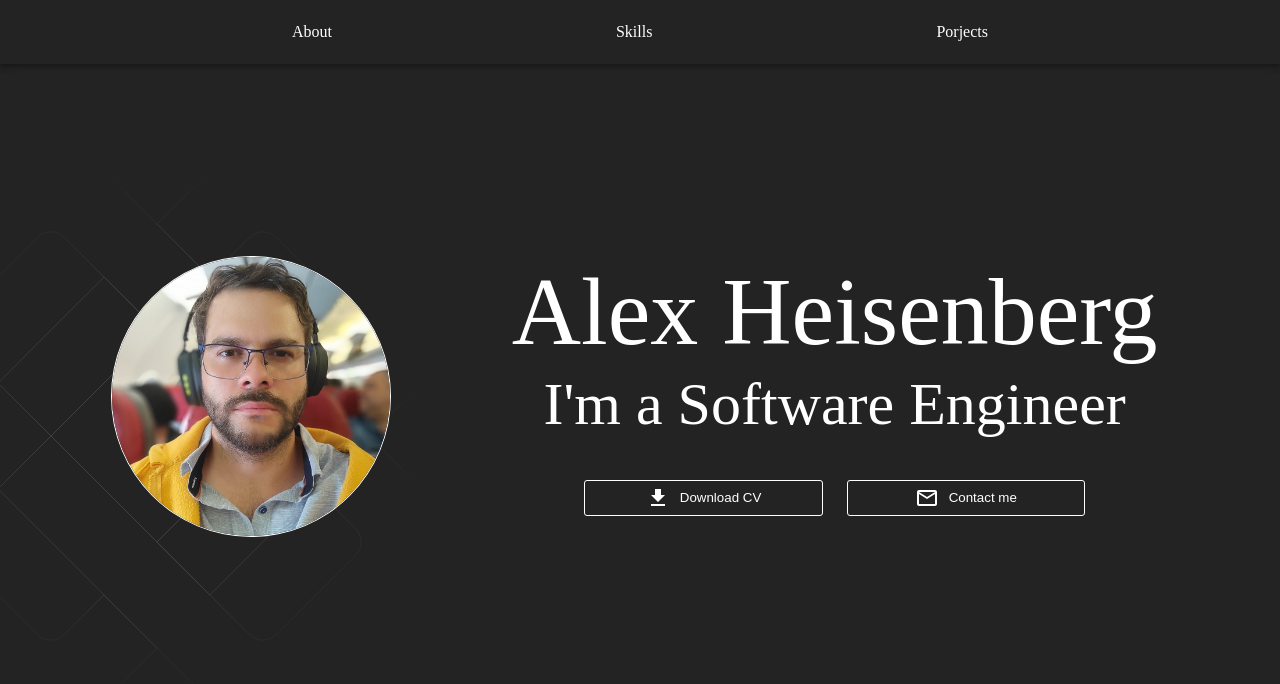
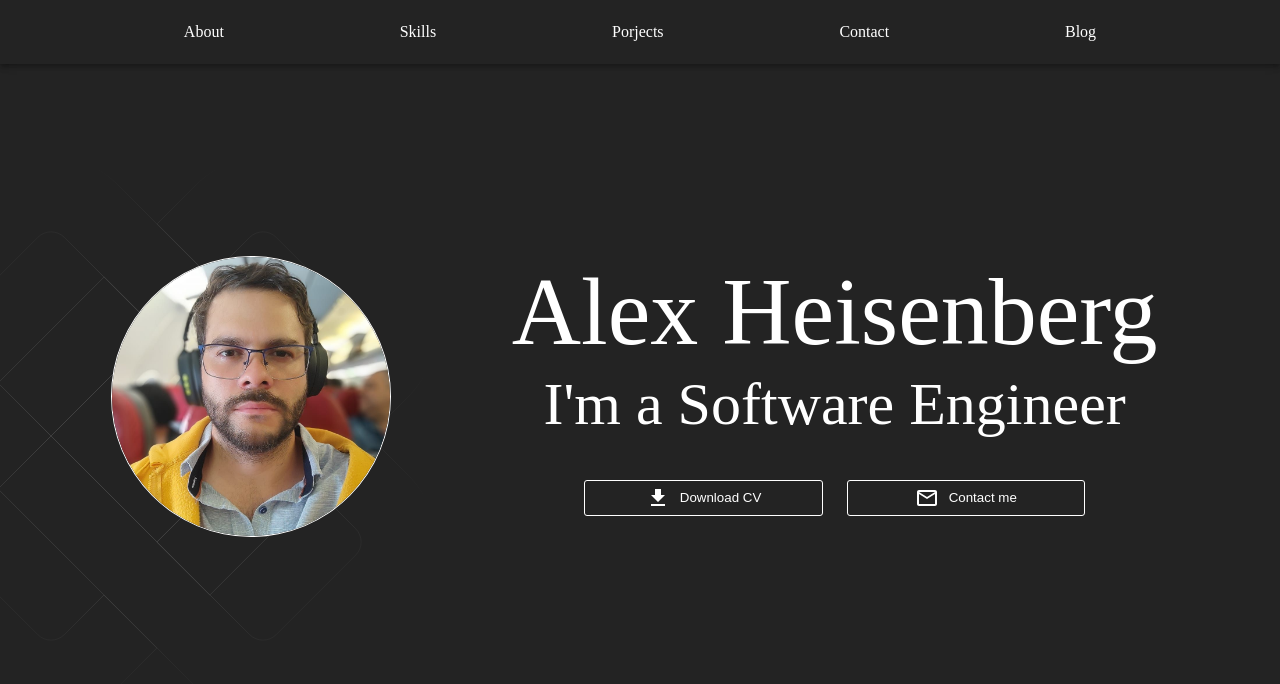
Before and after one commit to alexdev613/my-first-portfolio, a React (Vite) app: page / in a window 1280 px wide. Shown: the top 684 px of the page. Built offline with nearby package versions, Linux system fonts and the light colour scheme.

Commit message:
feat: increase Contact and Blog items in the NavBar menu

```diff
--- a/src/components/NavBar/NavBar.tsx
+++ b/src/components/NavBar/NavBar.tsx
@@ -14,6 +14,8 @@ const NavBar = () => {
                     <MenuItem>About</MenuItem>
                     <MenuItem>Skills</MenuItem>
                     <MenuItem>Porjects</MenuItem>
+                    <MenuItem>Contact</MenuItem>
+                    <MenuItem>Blog</MenuItem>
                 </StyledToolbar>
             </AppBar>
         </>
```
